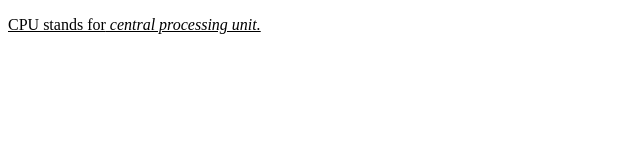
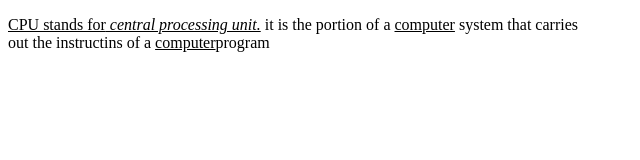
Before and after one commit to iamneo-production/aabaefcbbcfbadaeccdfffebaeceaec, a website: page public/index.html in a window 1280 px wide. Shown: the whole page, without its empty margins (0-640 px from the left). Drawn offline with Linux system fonts and the light colour scheme.

Commit message:
Backup Commit

```diff
--- a/public/index.html
+++ b/public/index.html
@@ -2,7 +2,9 @@
 <html>
 <head>
 <title> CPU </title>
-<p><u>CPU stands for<i> central processing unit.
+<p><u>CPU stands for<i> central processing unit.</i></u>
+it is the portion of a <u> computer</u> system that carries<br>
+out the instructins of a <u>computer</u>program
 </u>
 </head>
 </html>
```
